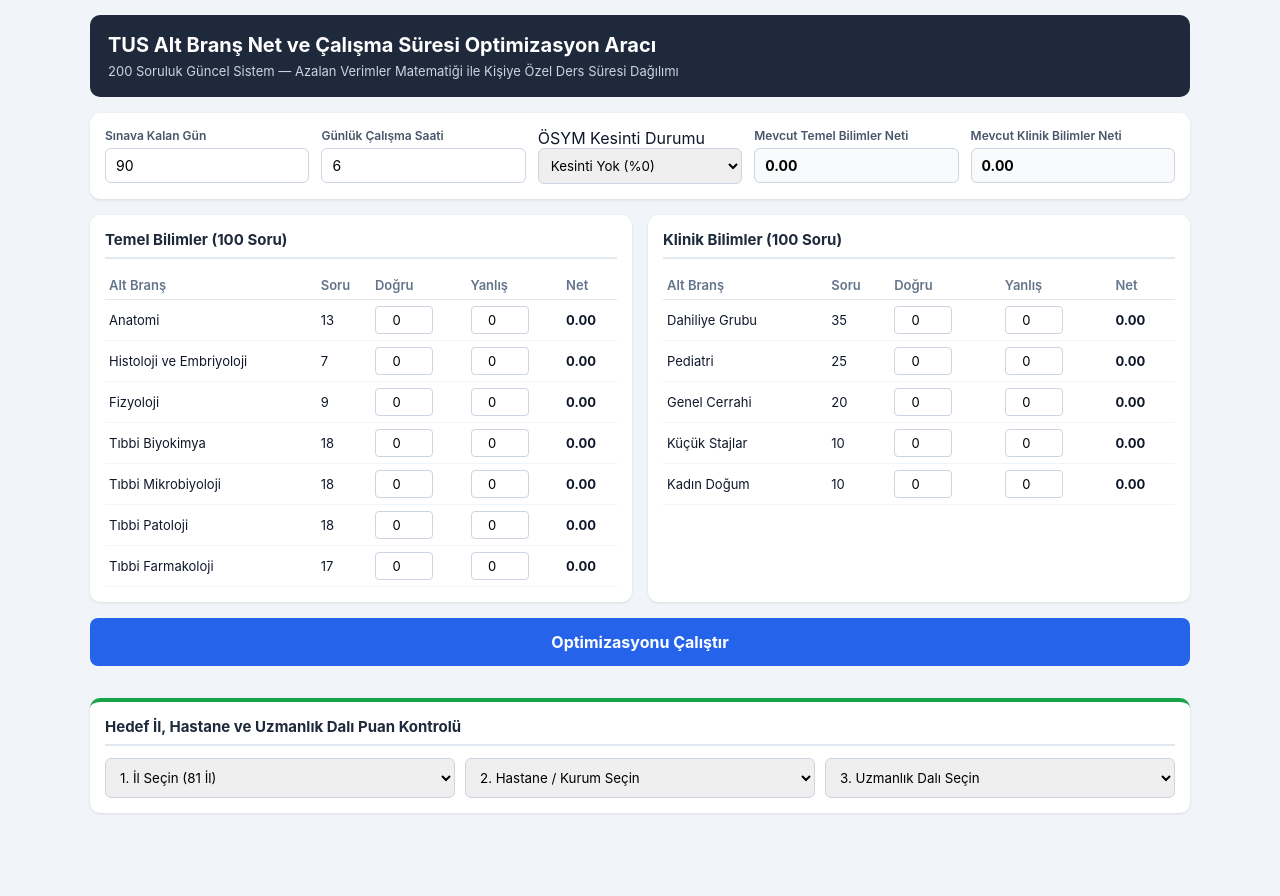
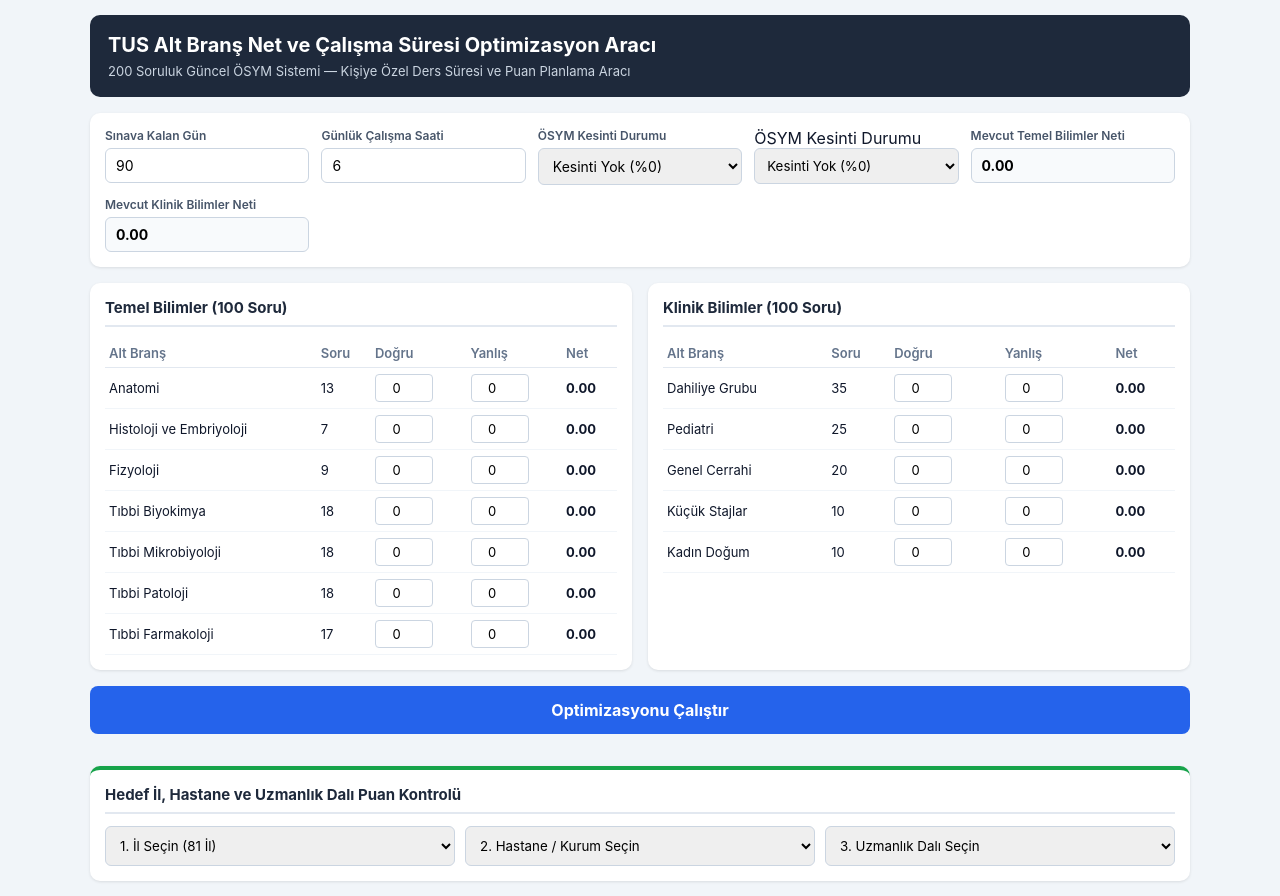
Before and after one commit to samedslr135-cmyk/tus, a plain HTML site: page index.html in a window 1280 px wide. Before the commit the page ends 828 px from the top, so only its background shows below. Drawn offline with Linux system fonts and the light colour scheme.

Commit message:
Update index.html

```diff
--- a/index.html
+++ b/index.html
@@ -37,12 +37,15 @@
 <div class="container">
     <div class="header">
         <h1>TUS Alt Branş Net ve Çalışma Süresi Optimizasyon Aracı</h1>
-        <p>200 Soruluk Güncel Sistem — Azalan Verimler Matematiği ile Kişiye Özel Ders Süresi Dağılımı</p>
+       <p>200 Soruluk Güncel ÖSYM Sistemi — Kişiye Özel Ders Süresi ve Puan Planlama Aracı</p>
+
     </div>
 
     <div class="controls">
         <div class="control-group"><label>Sınava Kalan Gün</label><input type="number" id="kalanGun" value="90" min="1" max="730"></div>
         <div class="control-group"><label>Günlük Çalışma Saati</label><input type="number" id="gunlukSaat" value="6" min="1" max="16" step="0.5"></div>
+        <div class="control-group"><label>ÖSYM Kesinti Durumu</label><select id="kesinti"><option value="1">Kesinti Yok (%0)</option><option value="0.98">Asistan / İstifa (%2 Kesinti)</option><option value="0.95">1 Yıl Dolmadan / Çoklu (%5 Kesinti)</option></select></div>
+
         <div><label>ÖSYM Kesinti Durumu</label><select id="kesinti" style="width:100%;padding:8px;border:1px solid #cbd5e1;border-radius:6px"><option value="1">Kesinti Yok (%0)</option><option value="0.98">Asistan / İstifa (%2 Kesinti)</option><option value="0.95">1 Yıl Dolmadan / Çoklu (%5 Kesinti)</option></select></div>
 
         <div class="control-group"><label>Mevcut Temel Bilimler Neti</label><input type="text" id="ozetTemel" value="0.00" readonly style="background:#f8fafc; font-weight:bold;"></div>
```
